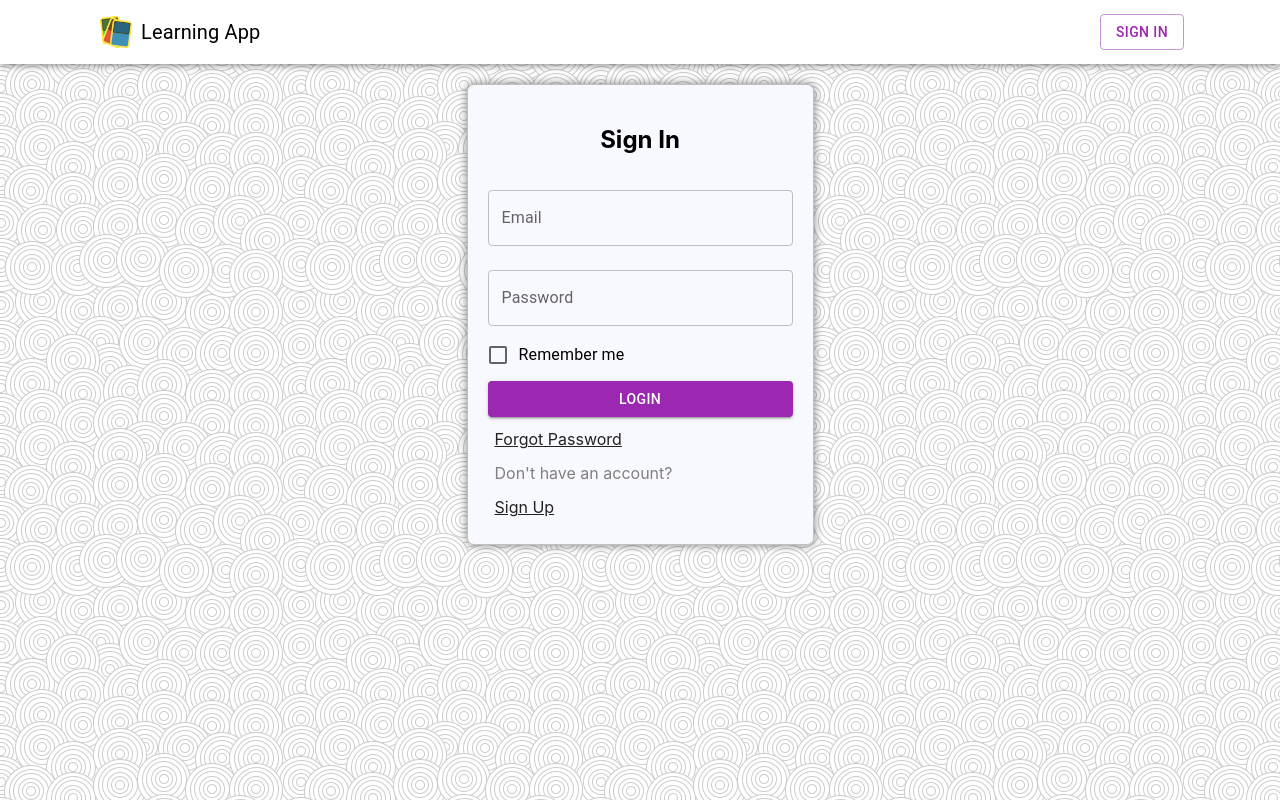
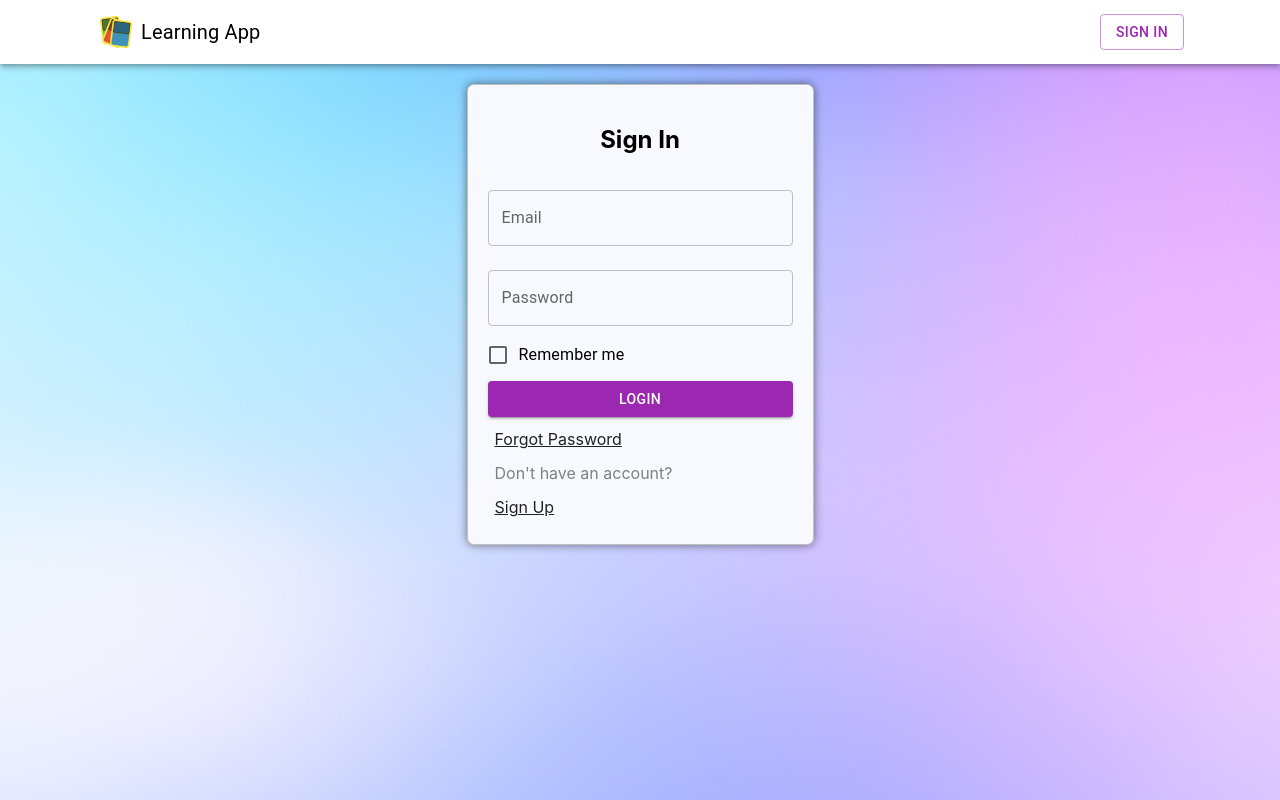
Before and after one commit to Dora-ApplePie/cards-project, a React (Create React App) app: page /#/login in a window 1280 px wide. Built offline with nearby package versions, Linux system fonts and the light colour scheme; no server answers.

Commit message:
change background

```diff
--- a/src/app/App.module.css
+++ b/src/app/App.module.css
@@ -1,6 +1,7 @@
 body {
     margin: 0;
-    background: url('../assets/img/background.png');
+    background: url('../assets/img/background.jpg');
+    background-size: cover;
 }
 
 .app {
```
Also changed, not shown: src/assets/img/background.jpg (added), src/assets/img/background.png (deleted).
